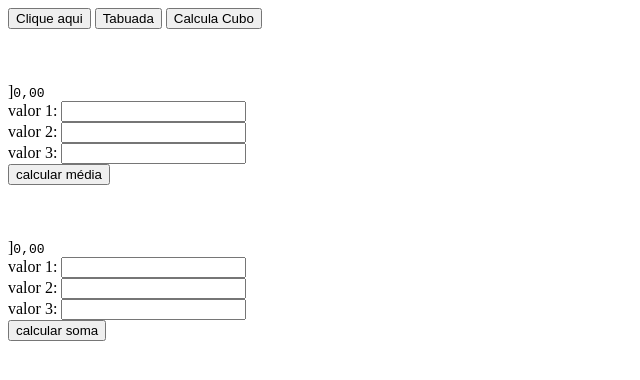
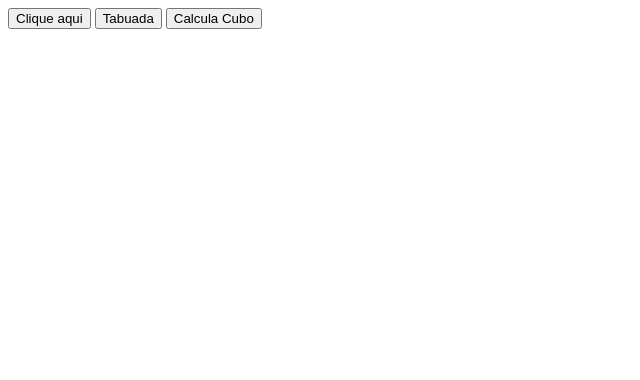
Before and after one commit to m4loka/primeiroc_3t, a plain HTML site: page index.html in a window 1280 px wide. Shown: the whole page, without its empty margins (0-640 px from the left). Drawn offline with Linux system fonts and the light colour scheme.

Commit message:
Update index.html

```diff
--- a/index.html
+++ b/index.html
@@ -11,25 +11,5 @@
     <button onclick="escreva()">Clique aqui</button>
     <button onclick="minhaTabuada()"> Tabuada </button>
     <button onclick="cubo()"> Calcula Cubo </button>
-
-    <br> <br> <br> <br>
-]<samp id="resultado" >0,00</samp><br>
-valor 1: <input id="v1" type="text"><br>
-valor 2: <input id="v2" type="text"><br>
-valor 3: <input id="v3" type="text"><br>
-
-<button onclick="media()">calcular média</button>
-
-<br> <br> <br> <br>
-]<samp id="resultado" >0,00</samp><br>
-valor 1: <input id="v1" type="text"><br>
-valor 2: <input id="v2" type="text"><br>
-valor 3: <input id="v3" type="text"><br>
-
-<button onclick="soma()">calcular soma</button>
-
-
-
-
 </body>
 </html>
```
